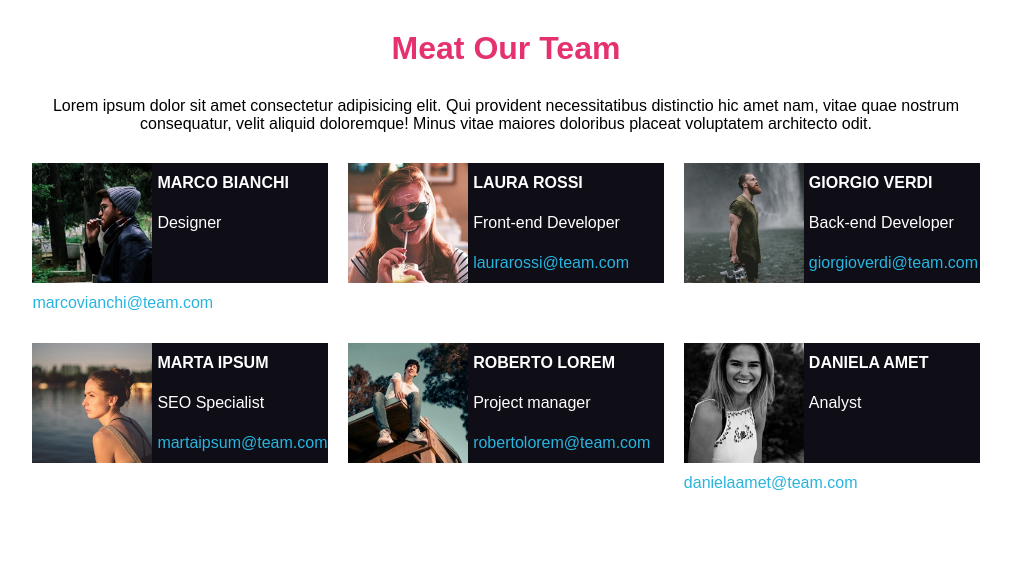
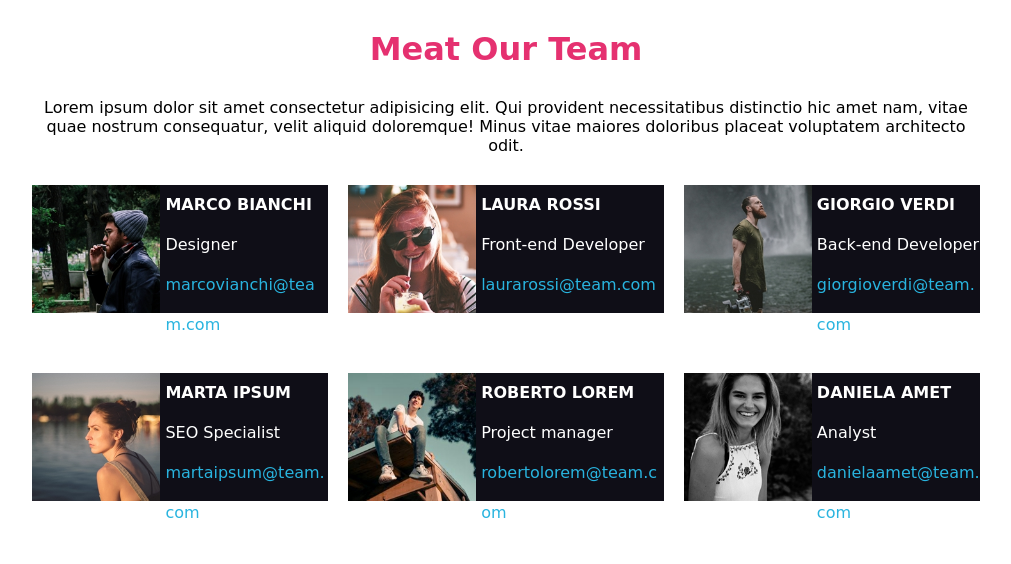
Before and after one commit to HectorMario/html-css-float-cards, a plain HTML site: page index.html in a window 1280 px wide. Shown: the whole page, without its empty margins (134-1145 px from the left). Drawn offline with Linux system fonts and the light colour scheme.

Commit message:
altro font

```diff
--- a/css/style.css
+++ b/css/style.css
@@ -6,7 +6,7 @@
 }
 /* body */
 body{
-    font-family: 'Fredoka', sans-serif;
+    font-family: 'Fredoka one', cursive;
 }
 
 /* main */
@@ -54,9 +54,10 @@ img{
     margin-bottom: 60px;
     background-color: rgb(15, 14, 23);
     color: #fff;
-    height: 120px;
+    height:8rem;
     line-height: 2.5rem;
     width: 100%;
+    word-wrap: break-word;
 
 
 
@@ -91,4 +92,5 @@ h2{
 
 span{
     color: rgb(41, 180, 223);
+    font-size: 1rem;
 }
```
